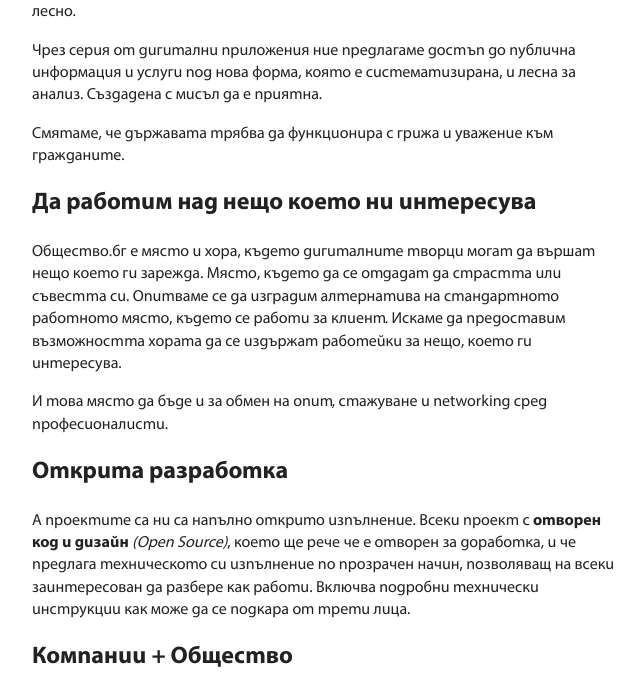
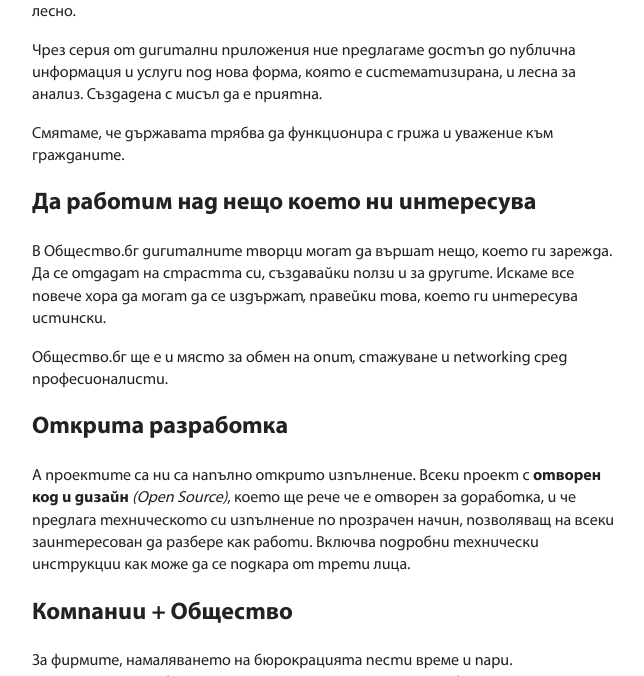
Before and after one commit to radoraykov/obshtestvo.bg, a Django app: template web/templates/about/get.html in a window 1280 px wide. Shown: the part 1160-1836 px from the top of the page, without its empty margins (635-1279 px from the left). Run offline with Django 3.2, Linux system fonts and the light colour scheme; the template is opened without the code that fills it, so the values that code supplies are empty; some libraries are stand-ins or nearby versions.

Commit message:
Amended a paragraph in about text

```diff
--- a/web/templates/about/get.html
+++ b/web/templates/about/get.html
@@ -45,15 +45,14 @@
                         <h2>Да работим над
                             нещо което ни интересува</h2>
 
-                        <p>Общество.бг е място и хора, където дигиталните творци могат да
-                            вършат нещо което ги зарежда. Място, където да се отдадат да
-                            страстта или съвестта си. Опитваме се да изградим алтернатива
-                            на стандартното работното място, където се работи за клиент.
-                            Искаме да предоставим възможността хората да се издържат
-                            работейки за нещо, което ги интересува.</p>
+                        <p>
+                            В Общество.бг дигиталните творци могат да вършат нещо, което
+                            ги зарежда. Да се отдадат на страстта си, създавайки ползи и
+                            за другите. Искаме все повече хора да могат да се издържат,
+                            правейки това, което ги интересува истински.</p>
 
-                        <p>И това място да бъде и за обмен на опит, стажуване и networking
-                            сред професионалисти.</p>
+                        <p>Общество.бг ще е и място за обмен на опит, стажуване и
+                            networking сред професионалисти.</p>
 
                         <h2>Открита
                             разработка</h2>
```
